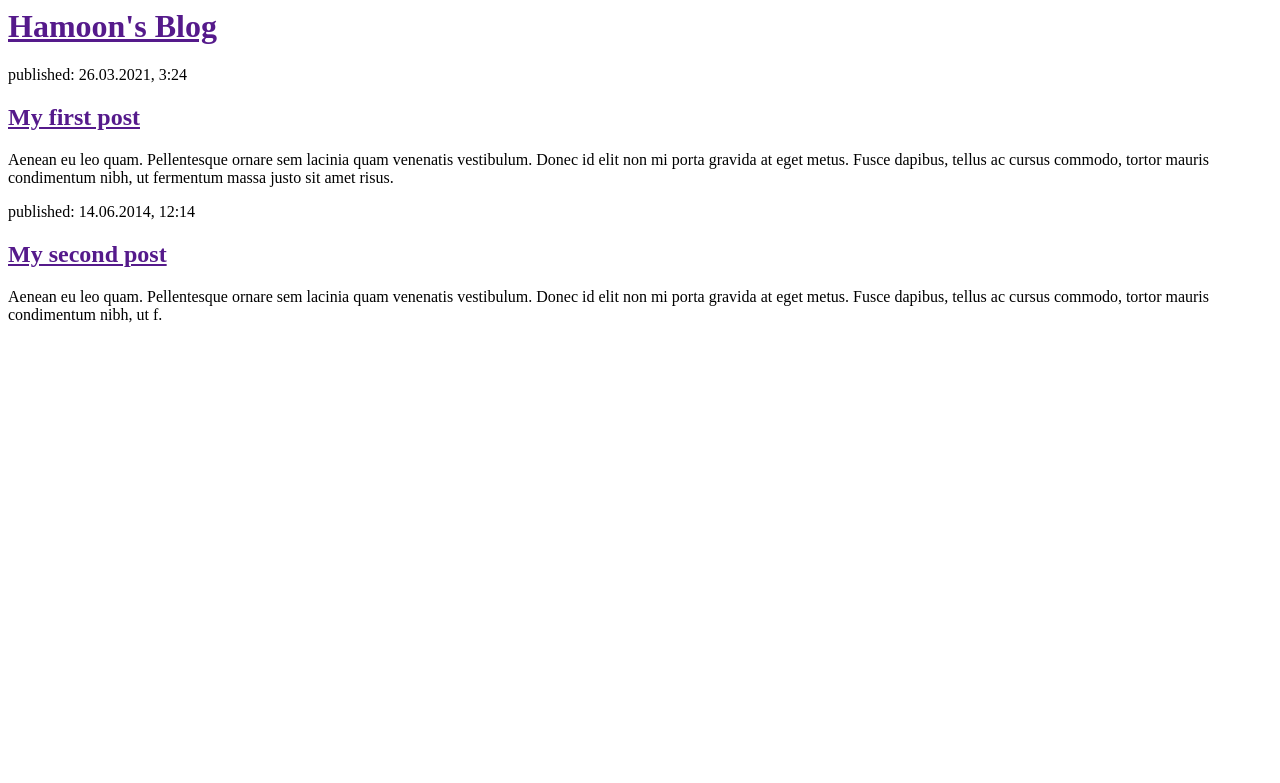
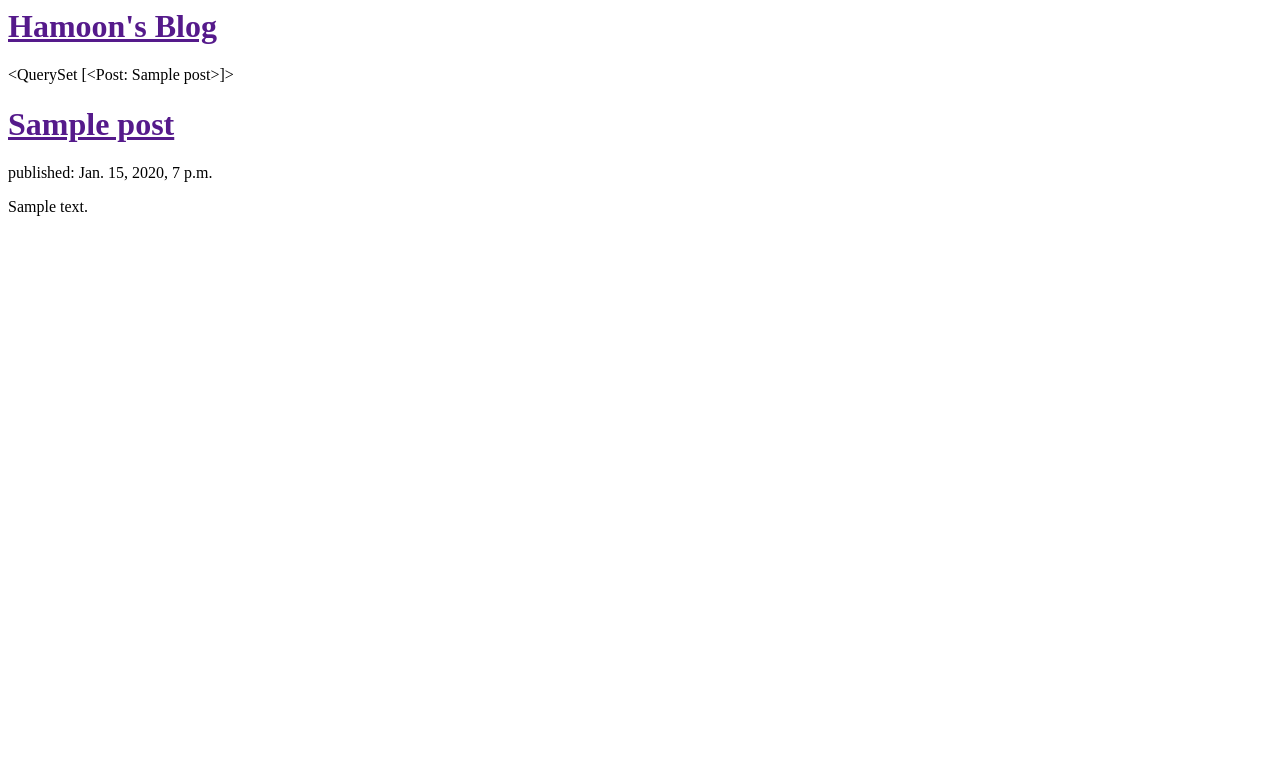
Before and after one commit to Ha-moon/2021-1_Django_clonecoding, a Django app: page / in a window 1280 px wide. Shown: the top 783 px of the page. Run offline with Django 3.2, Linux system fonts and the light colour scheme; tables that the repository leaves empty hold one stand-in row (values such as "Sample post").

Commit message:
DB에서 목록 템플릿 가져와서 보여주기 Modified templates to display posts from database.

```diff
--- a/blog/templates/blog/post_list.html
+++ b/blog/templates/blog/post_list.html
@@ -8,16 +8,15 @@
             <h1><a href="">Hamoon's Blog</a></h1>
         </div>
 
-        <div>
-            <p>published: 26.03.2021, 3:24</p>
-            <h2><a href="">My first post</a></h2>
-            <p>Aenean eu leo quam. Pellentesque ornare sem lacinia quam venenatis vestibulum. Donec id elit non mi porta gravida at eget metus. Fusce dapibus, tellus ac cursus commodo, tortor mauris condimentum nibh, ut fermentum massa justo sit amet risus.</p>
-        </div>
+        {{ posts }}
 
-        <div>
-            <p>published: 14.06.2014, 12:14</p>
-            <h2><a href="">My second post</a></h2>
-            <p>Aenean eu leo quam. Pellentesque ornare sem lacinia quam venenatis vestibulum. Donec id elit non mi porta gravida at eget metus. Fusce dapibus, tellus ac cursus commodo, tortor mauris condimentum nibh, ut f.</p>
-        </div>
+        {% for post in posts %}
+            <div>
+                <h1><a href="">{{ post.title }}</a></h1>
+                <p>published: {{ post.published_date }}</p>
+                <p>{{ post.text|linebreaksbr }}</p>
+            </div>
+        {% endfor %}
+
     </body>
 </html>
--- a/blog/views.py
+++ b/blog/views.py
@@ -1,4 +1,8 @@
 from django.shortcuts import render
+from django.utils import timezone
+from .models import Post
 
 def post_list(request):
-    return render(request, 'blog/post_list.html', {})
+    posts = Post.objects.filter(published_date__lte=timezone.now()).order_by('published_date')
+    # 쿼리셋을 담은 변수posts 생성.(쿼리셋의 이름붙여줌)
+    return render(request, 'blog/post_list.html', {'posts':posts})
```
